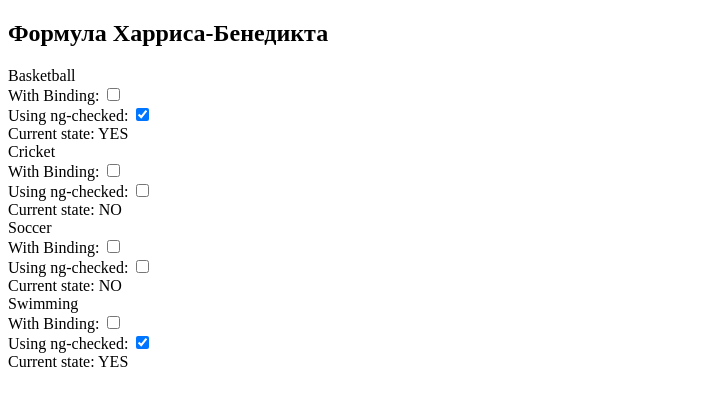
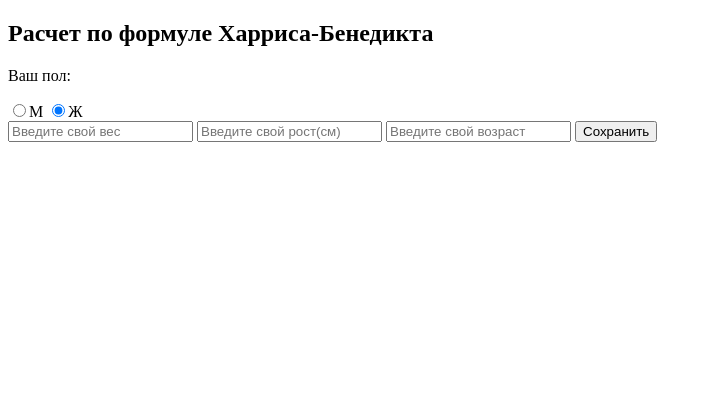
Before and after one commit to Stml89/calc.s, a plain HTML site: page index.html in a window 1280 px wide. Shown: the whole page, without its empty margins (0-712 px from the left). Drawn offline with nearby package versions, Linux system fonts and the light colour scheme.

Commit message:
added js/app.js and js/controllers.js

```diff
--- a/index.html
+++ b/index.html
@@ -3,6 +3,8 @@
 
 <head>
     <meta charset="UTF-8">
+    <script src="https://ajax.googleapis.com/ajax/libs/angularjs/1.2.19/angular.js"></script>
+    <!--<script src="js/controllers.js"></script>-->
     <title>Notes App</title>
     <style>
         .username.ng-valid {
@@ -15,43 +17,38 @@
         background-color: lightpink;
         }
     </style>
-    <script src="https://ajax.googleapis.com/ajax/libs/angularjs/1.2.19/angular.js"></script>
+
 </head>
-<body ng-controller="MainCtrl as ctrl">
-    <div>
-        <h2>Формула Харриса-Бенедикта</h2>
-        <div ng-repeat="sport in ctrl.sports">
-            <label ng-bind="sport.label"></label>
-            <div>
-                With Binding:
-                <input type="checkbox"
-                ng-model="sport.selected"
-                ng-true-value="YES"
-                ng-false-value="NO">
+<body ng-controller="MainCtrl as mainCtrl">
+    <div><!-- ng-controller="answerController"-->
+        <h2>Расчет по формуле Харриса-Бенедикта</h2>
+        <p>Ваш пол:</p>
+        <form name="answerForm">
+            <div ng-init="user = {gender: 'female'}">
+                <input type="radio"
+                        name="gender"
+                        ng-model="user.gender"
+                        value="male">M
+                <input type="radio"
+                        name="gender"
+                        ng-model="user.gender"
+                        value="female">Ж
             </div>
-            <div>
-                Using ng-checked:
-                <input type="checkbox"
-                ng-checked="sport.selected === 'YES'">
-            </div>
-            <div>
-                Current state: {{sport.selected}}
-            </div>
-        </div>
+
+            <input type="text" id="weight" placeholder="Введите свой вес" ng-model="user.weight" required>
+            <input type="text" id="height" placeholder="Введите свой рост(см)" ng-model="user.height" required>
+            <input type="text" id="age" placeholder="Введите свой возраст" ng-model="user.age" required>
+
+            <button type="submit" ng-click="mainCtrl.save(user, answerForm)">Сохранить</button>
+        </form>
+        <!--<p>Total: {{ getTotal() }}</p>-->
+        <!-- {{user.gender}} -->
+         <!--{{weight}}-->
+         <!--{{gender}}-->
     </div>
 
-<script type="text/javascript">
-    angular.module('notesApp', [])
-    .controller('MainCtrl', [function() {
-        var self = this;
-            self.sports = [
-            {label: 'Basketball', selected: 'YES'},
-            {label: 'Cricket', selected: 'NO'},
-            {label: 'Soccer', selected: 'NO'},
-            {label: 'Swimming', selected: 'YES'}
-            ];
-    }]);
-</script>
+    <script src="js/app.js"></script>
+    <script src="js/controllers.js"></script>
 <!-- https://ru-healthlife.livejournal.com/2643907.html -->
 <!-- http://blog.fizcult.by/blog/chto-est-do-i-posle-silovoy-trenirovki -->
 </body>
--- /dev/null
+++ b/js/app.js
@@ -0,0 +1,27 @@
+/**
+ * Created by stml on 5/10/15.
+ */
+'use strict';
+
+/* App Module */
+
+var dietApp = angular.module('notesApp', [
+
+    'dietControllers'
+]);
+
+//phonecatApp.config(['$routeProvider',
+//    function($routeProvider) {
+//        $routeProvider.
+//            when('/phones', {
+//                templateUrl: 'partials/phone-list.html',
+//                controller: 'PhoneListCtrl'
+//            }).
+//            when('/phones/:phoneId', {
+//                templateUrl: 'partials/phone-detail.html',
+//                controller: 'PhoneDetailCtrl'
+//            }).
+//            otherwise({
+//                redirectTo: '/phones'
+//            });
+//    }]);
--- /dev/null
+++ b/js/controllers.js
@@ -0,0 +1,26 @@
+/**
+ * Created by stml on 5/10/15.
+ */
+'use strict';
+var setButton = angular.module('dietControllers', []);
+    setButton.controller('MainCtrl', [function() {
+    //    var self = this;
+    //}]);
+
+    //setButton.controller('answerController', [function() {
+        var self = this;
+        self.save = function(){
+            alert("asdasd");
+        };
+//            self.getTotal = function() {
+//                console.log('User clicked submit with ', self.user);
+//            };
+//         if(self.gender == "female"){
+//             console.log("123");
+//         BMR = 66 + [13.7 x вес (кг)] + [5 x рост (см)] - [6.76 x возраст (в годах)]
+//
+//         }else{
+//             console.log("456");
+//        BMR = 655 + [9.6 x вес (кг)] + [1.8 x рост (см)] - [4.7 x возраст (в годах)]
+//         }
+    }]);
```
